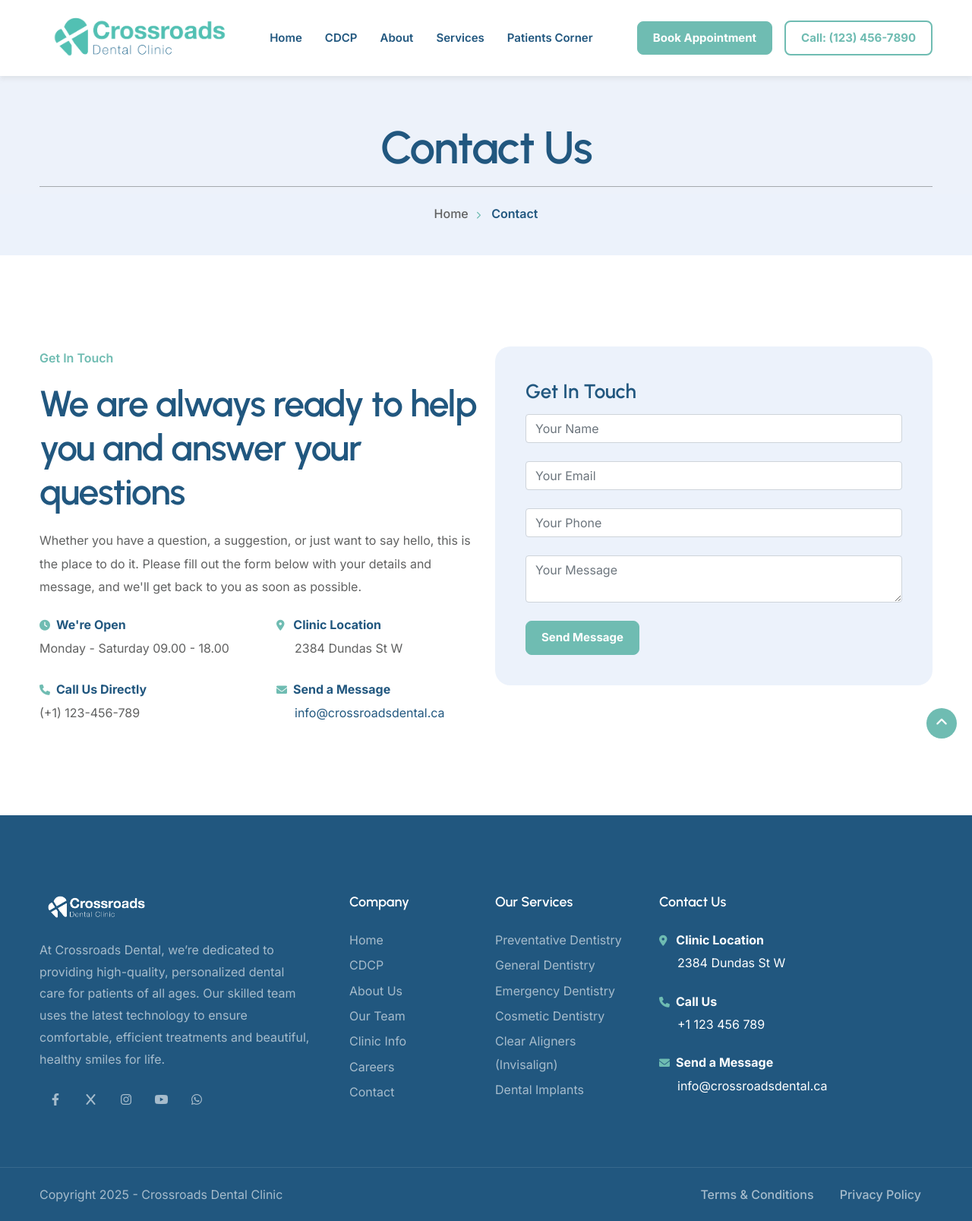
After one commit to aliwi-israa/crossroads, a PHP site: page /contact.php in a window 1280 px wide. The commit adds this page. Shown: the whole page at 76% size. Run offline with PHP 8.4, Linux system fonts and the light colour scheme.

Commit message:
pages demo

```diff
--- a/about.php
+++ b/about.php
@@ -1,7 +1,7 @@
 <!DOCTYPE html>
 <html lang="en">
 <head>
-    <title>Crossroads Dental — Dentist & Dental Clinic Website Templates</title>
+    <title>Crossroads Dental — Dentist & Dental Clinic Website Template</title>
     <link rel="icon" type="image/png" href="images/icon.png">
     <meta content="text/html;charset=utf-8" http-equiv="Content-Type">
     <meta content="width=device-width, initial-scale=1.0" name="viewport" >
@@ -13,7 +13,7 @@
     <link href="css/swiper.css" rel="stylesheet" type="text/css" >
     <link href="css/style.css" rel="stylesheet" type="text/css" >
 </head>
-<body class= "subpage testing-cache">
+<body class= "subpage">
     <div id="wrapper">
     <?php include 'includes/header.php'; ?>
             <div class="no-bottom no-top" id="content">
@@ -42,7 +42,7 @@
                     <div class="container">
                         <div class="breadcrumbs">
                             <ul class="crumb wow fadeInDown">
-                                <li><a href="index.html">Home</a></li>
+                                <li><a href="index.php">Home</a></li>
                                 <li class="active">About Us</li>
                             </ul>
                         </div>
--- /dev/null
+++ b/contact.php
@@ -0,0 +1,175 @@
+<!DOCTYPE html>
+<html lang="en">
+
+<head>
+    <title>Dentia — Dentist & Dental Clinic Website Template</title>
+    <link rel="icon" href="images/icon.webp" type="image/gif" sizes="16x16">
+    <meta content="text/html;charset=utf-8" http-equiv="Content-Type">
+    <meta content="width=device-width, initial-scale=1.0" name="viewport" >
+    <meta content="Dentia — Dentist & Dental Clinic Website Template" name="description" >
+    <meta content="" name="keywords" >
+    <meta content="" name="author" >
+    <!-- CSS Files
+    ================================================== -->
+    <link href="css/bootstrap.min.css" rel="stylesheet" type="text/css" id="bootstrap">
+    <link href="css/plugins.css" rel="stylesheet" type="text/css" >
+    <link href="css/swiper.css" rel="stylesheet" type="text/css" >
+    <link href="css/style.css" rel="stylesheet" type="text/css" >
+    <!-- color scheme -->
+    <link id="colors" href="css/colors/scheme-01.css" rel="stylesheet" type="text/css" >
+
+</head>
+
+<body class="subpage">
+    <div id="wrapper">
+            <?php include 'includes/header.php'; ?>
+
+
+        <!-- content begin -->
+        <div class="no-bottom no-top" id="content">
+
+            <div id="top"></div>
+
+            <section id="subheader" class="bg-color-op-1 text-center">
+                <div class="container relative z-2">
+                    <div class="row align-items-center">
+                        <div class="col-lg-12">
+                            <h1 class="wow fadeInUp">Contact Us</h1>
+                            <div class="border-bottom my-3"></div>
+                            <ul class="crumb wow fadeInDown">
+                                <li><a href="index.php">Home</a></li>
+                                <li class="active">Contact</li>
+                            </ul>
+                        </div>
+                    </div>
+                </div>
+            </section>
+
+
+            <section>
+                <div class="container">
+                    <div class="row g-4">
+                        <div class="col-lg-6">
+                            <div class="subtitle">Get In Touch</div>
+                            <h2 class="wow fadeInUp">We are always ready to help you and answer your questions</h2>
+
+                            <p>Whether you have a question, a suggestion, or just want to say hello, this is the place to do it. Please fill out the form below with your details and message, and we'll get back to you as soon as possible.</p>
+
+                            <div class="row g-4 gx-5">
+                                <div class="col-lg-6">
+                                    <div class="fw-bold text-dark"><i class="fs-14 id-color fa-solid fa-clock me-2"></i>We're Open</div>
+                                    Monday - Saturday 09.00 - 18.00
+                                </div>
+                                <div class="col-lg-6">
+                                    <a href="https://maps.app.goo.gl/CiMYzzZSTiPKMQBw8" target="_blank" class="text-decoration-none d-block fw-bold">
+                                        <i class="fa-solid fa-location-dot me-2 id-color fs-14"></i>
+                                            <span class="text-dark"> Clinic Location</span>
+                                        <div class="fw-normal ms-4">2384 Dundas St W</div>
+                                    </a>
+                                </div>
+                                <div class="col-lg-6">
+                                    <div class="fw-bold text-dark"><i class="fa-solid fa-phone me-2 id-color fs-14"></i>Call Us Directly</div>
+                                    <a href="tel:(+1) 123-456-789">(+1) 123-456-789</a>
+                                </div>
+
+                                <div class="col-lg-6">
+                                    <a href="mailto:info@crossroadsdental.ca" class="text-dark text-decoration-none d-block fw-bold">
+                                        <i class="fa fa-envelope me-2 id-color fs-14"></i>Send a Message
+                                        <div class="fw-normal ms-4">info@crossroadsdental.ca</div>
+                                    </a>
+                                </div>
+                            </div>
+
+
+
+                        </div>
+
+                        <div class="col-lg-6">
+                            <div class="p-40 bg-color-op-1 rounded-1">
+                                <h3>Get In Touch</h3>
+                                <form name="contactForm" id="contact_form" method="post" action="contact.php">
+
+                                    <div class="mb-4">
+                                        <input type="text" name="name" id="name" class="form-control" placeholder="Your Name" required>
+                                    </div>
+
+                                    <div class="mb-4">
+                                        <input type="text" name="email" id="email" class="form-control" placeholder="Your Email" required>
+                                    </div>
+
+                                    <div class="mb-4">
+                                        <input type="text" name="phone" id="phone" class="form-control" placeholder="Your Phone" required>
+                                    </div>
+
+                                    <div class="mb-4 mb20">
+                                        <textarea name="message" id="message" class="form-control" placeholder="Your Message" required></textarea>
+                                    </div>
+
+
+                                    <div id='submit' class="mt20">
+                                        <input type='submit' id='send_message' value='Send Message' class="btn-main">
+                                    </div>
+                                </form>
+                            </div>
+                        </div>
+
+                    </div>
+                </div>
+            </section>
+        </div>
+        <?php include 'includes/footer.php'; ?>
+    </div>
+
+
+    <div id="extra-wrap" class="text-light">
+        <div id="btn-close">
+            <span></span>
+            <span></span>
+        </div>
+
+        <div id="extra-content">
+            <img src="images/logo-white.webp" class="w-150px" alt="">
+
+            <div class="spacer-30-line"></div>
+
+            <h5>Our Services</h5>
+            <ul class="ul-check">
+                <li><a href="service-general-dentistry.html">General Dentistry</a></li>
+                <li><a href="service-cosmetic-dentistry.html">Cosmetic Dentistry</a></li>
+                <li><a href="service-pediatric-dentistry.html">Pediatric Dentistry</a></li>
+                <li><a href="service-restorative-dentistry.html">Restorative Dentistry</a></li>
+                <li><a href="service-preventive-dentistry.html">Preventive Dentistry</a></li>
+                <li><a href="service-orthodontics.html">Orthodontics</a></li>
+            </ul>
+
+            <div class="spacer-30-line"></div>
+
+            <h5>Contact Us</h5>
+            <div><i class="icofont-clock-time me-2 op-5"></i>Monday - Friday 08.00 - 18.00</div>
+            <div><i class="icofont-location-pin me-2 op-5"></i>100 S Main St, New York, </div>
+            <div><i class="icofont-envelope me-2 op-5"></i>contact@dentiacare.com </div>
+
+            <div class="spacer-30-line"></div>
+
+            <h5>About Us</h5>
+            <p>At Dentia, we’re dedicated to providing high-quality, personalized dental care for patients of all ages. Our skilled team uses the latest technology to ensure comfortable, efficient treatments and beautiful, healthy smiles for life.</p>
+
+            <div class="social-icons">
+                <a href="#"><i class="fa-brands fa-facebook-f"></i></a>
+                <a href="#"><i class="fa-brands fa-x-twitter"></i></a>
+                <a href="#"><i class="fa-brands fa-instagram"></i></a>
+                <a href="#"><i class="fa-brands fa-youtube"></i></a>
+                <a href="#"><i class="fa-brands fa-whatsapp"></i></a>
+            </div>
+        </div>
+    </div>
+
+    <!-- Javascript Files
+    ================================================== -->
+    <script src="js/plugins.js"></script>
+    <script src="js/designesia.js"></script>
+    <script src="js/validation-contact.js"></script>
+
+</body>
+
+</html>
--- a/includes/footer.php
+++ b/includes/footer.php
@@ -36,7 +36,7 @@
                         <li><a href="about/team.html">Our Team</a></li>
                         <li><a href="about/clinic-info.html">Clinic Info</a></li>
                         <li><a href="about/careers.html">Careers</a></li>
-                        <li><a href="contact.html">Contact</a></li>
+                        <li><a href="contact.php">Contact</a></li>
                     </ul>
                 </div>
             </div>
--- a/includes/header.php
+++ b/includes/header.php
@@ -17,7 +17,7 @@
                     <div class="de-flex-col header-col-mid">
                         <ul id="mainmenu">
                             <li><a class="menu-item" href="index.php">Home</a></li>
-                            <li><a class="menu-item" href="cdcp.html">CDCP</a></li>
+                            <li><a class="menu-item" href="cdcp.php">CDCP</a></li>
                             <li><a class="menu-item" href="about.php">About</a>
                                 <ul>
                                     <li><a href="about/team.html">Our Team</a></li>
@@ -55,7 +55,7 @@
                                         </ul>
                                     </li>
                                     <li><a href="services/invisalign.html">Clear Aligners (Invisalign)</a></li>
-                                    <li><a href="services/implants.html">Dental Implants</a></li>
+                                    <li><a href="services.php">Dental Implants</a></li>
                                 </ul>
                             </li>
                             <li><a class="menu-item" href="#">Patients Corner</a>
```
Also changed, not shown: cdcp.php (added, +139 -0 lines), css/style.css (+50 -0 lines), services.php (added, +133 -0 lines), images/services/banner.webp (added), images/services/implants.webp (added).
